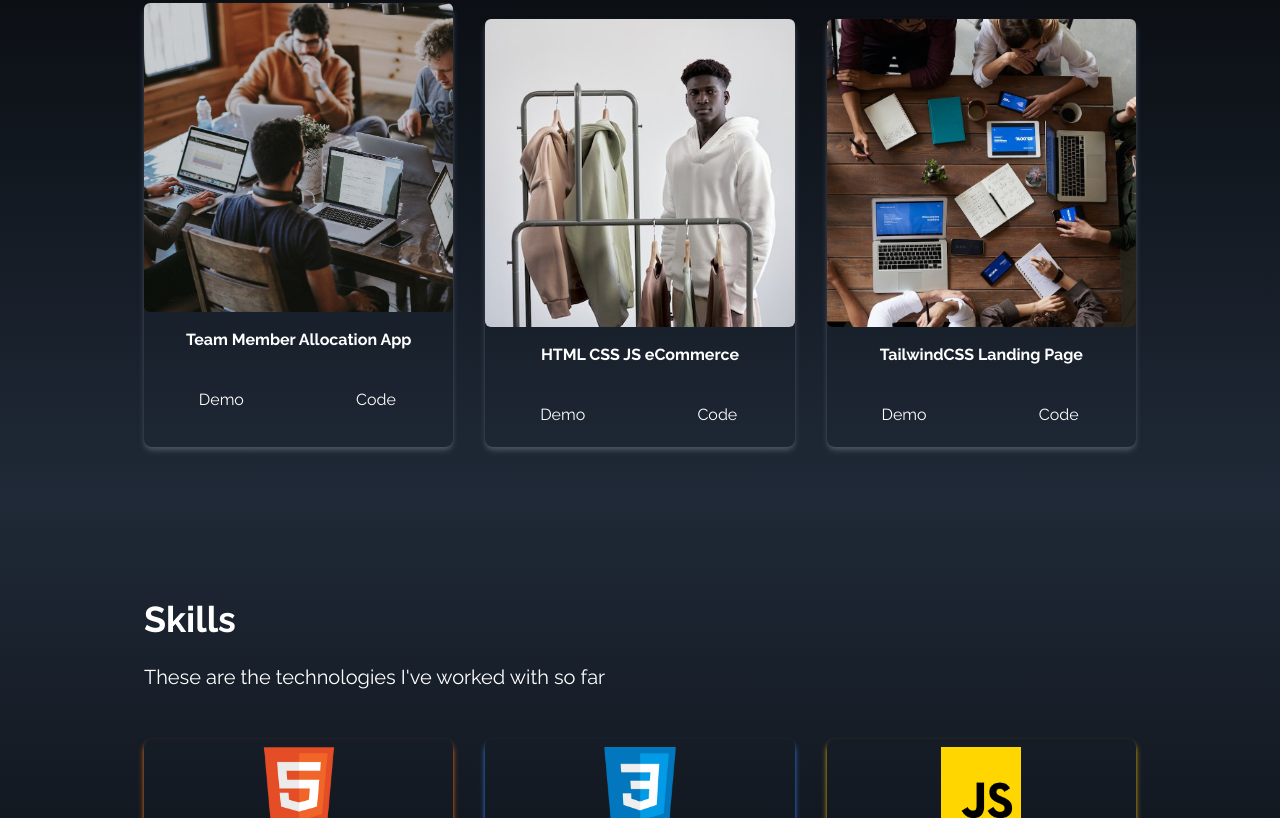
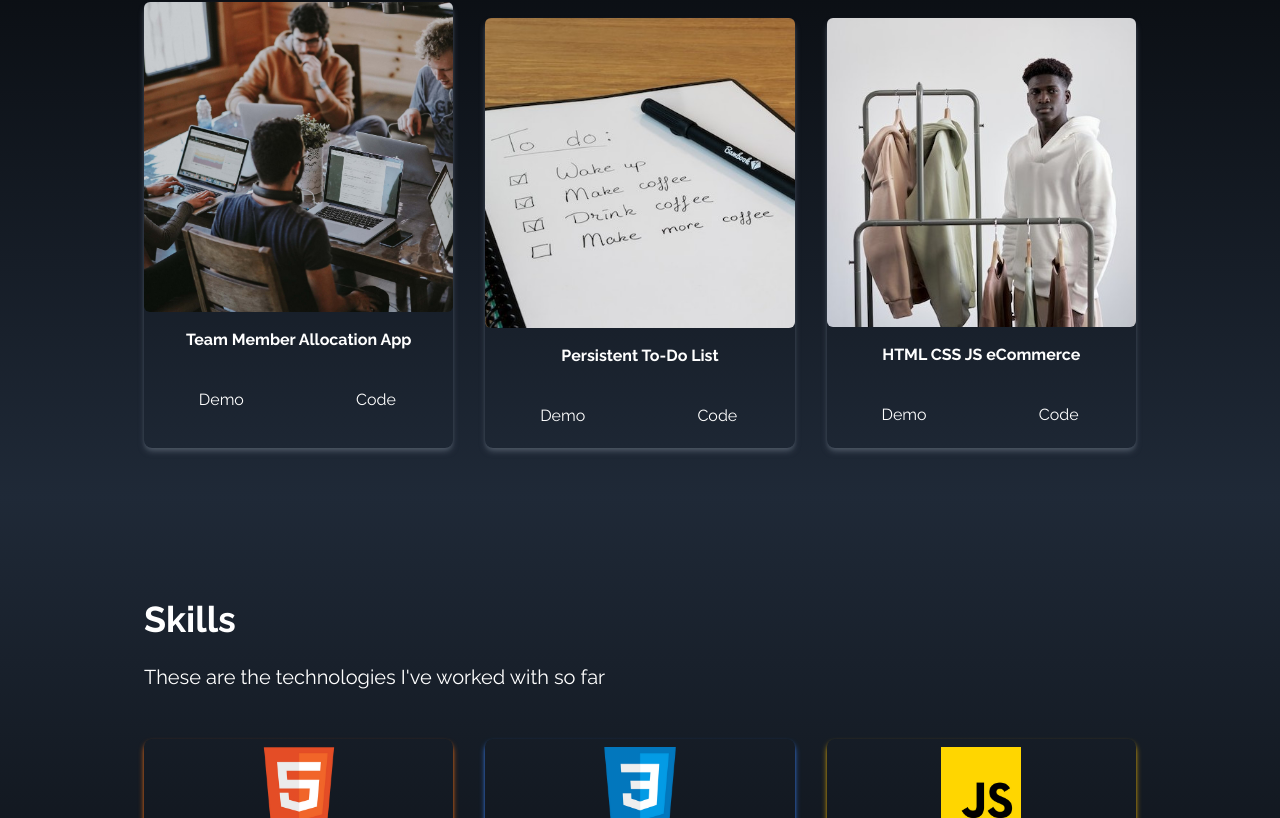
Before and after one commit to gitdela/react-tailwind-portfolio, a React (Create React App) app in the folder re-tw-portfolio/: page / in a window 1280 px wide. Shown: the part 1903-2721 px from the top of the page. Built offline with nearby package versions, Linux system fonts and the light colour scheme; the HTML template or start-up script is replaced by a standard one.

Commit message:
Add To-Do List Project

```diff
--- a/re-tw-portfolio/src/components/Projects.jsx
+++ b/re-tw-portfolio/src/components/Projects.jsx
@@ -1,7 +1,8 @@
 import React from 'react';
 import eCommerce from '../assets/portfolio/e-commerce.jpg';
-import manage from '../assets/portfolio/manage.jpg';
+// import manage from '../assets/portfolio/manage.jpg';
 import teams from '../assets/portfolio/team-working.jpg';
+import todolist from '../assets/portfolio/to-do-list.jpg';
 
 const Portfolio = () => {
   function runLinks(link) {
@@ -17,18 +18,18 @@ const Portfolio = () => {
       code: 'https://github.com/gitdela/team-member-allocation',
     },
     {
+      id: 3,
+      portName: 'Persistent To-Do List',
+      src: todolist,
+      link: 'https://gitdela.github.io/to-do-list-basic/',
+      code: 'https://github.com/gitdela/to-do-list-basic',
+    },
+    {
       id: 2,
       portName: 'HTML CSS JS eCommerce',
       src: eCommerce,
       link: 'https://gitdela.github.io/e-commerce-pf/',
       code: 'https://github.com/gitdela/e-commerce-pf',
-    },
-    {
-      id: 3,
-      portName: 'TailwindCSS Landing Page',
-      src: manage,
-      link: 'https://gitdela.github.io/tailwind-landing-page/',
-      code: 'https://github.com/gitdela/tailwind-landing-page',
     },
   ];
   return (
```
Also changed, not shown: re-tw-portfolio/src/assets/portfolio/to-do-list.jpg (added).
